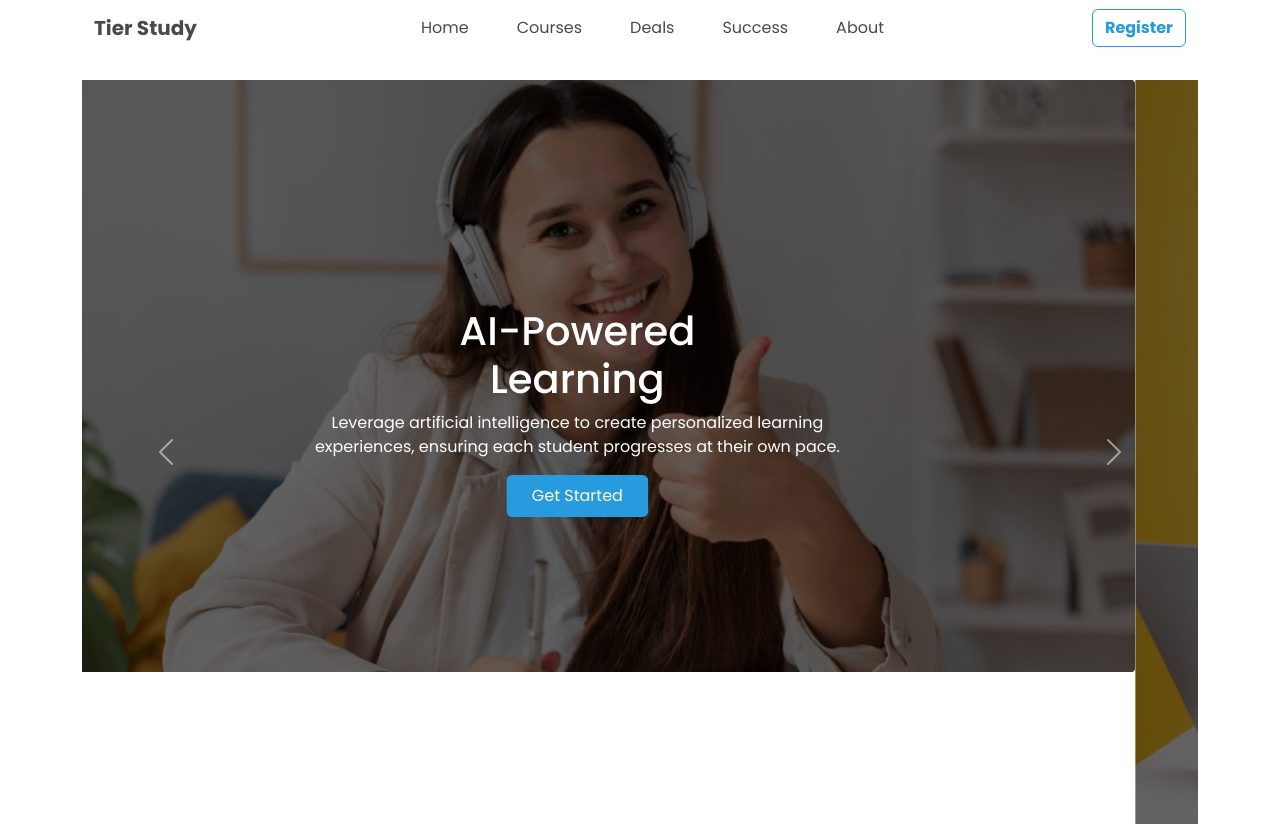
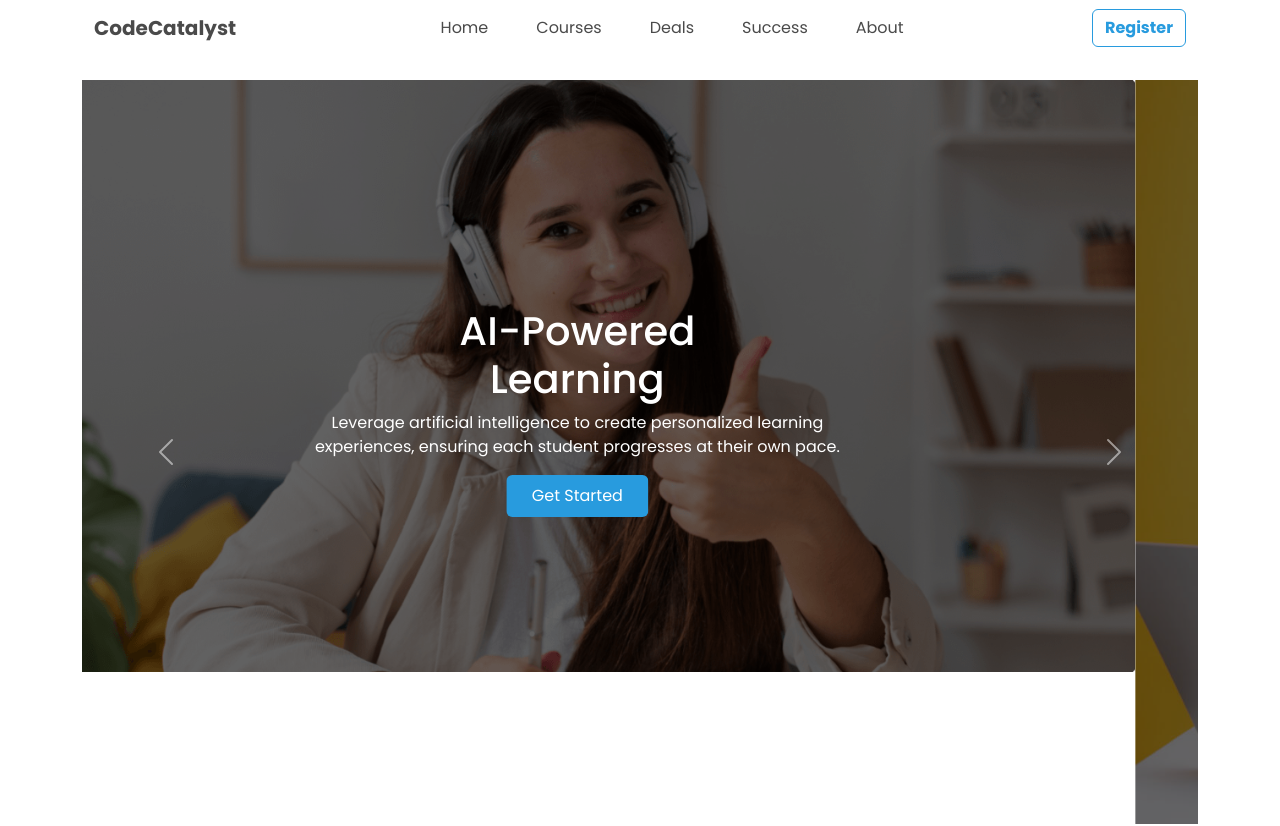
Before and after one commit to Vinay-vicky/Edu-Tech-Magicbus, a plain HTML site: page index.html in a window 1280 px wide. Shown: the top 826 px of the page. Drawn offline with nearby package versions, Linux system fonts and the light colour scheme.

Commit message:
I Done my task (26-03-2025)

```diff
--- a/index.html
+++ b/index.html
@@ -2,7 +2,7 @@
 <html lang="en">
 
 <head>
-  <title>Tier-Study</title>
+  <title>CodeCatalyst</title>
   <!-- Required meta tags -->
   <meta charset="utf-8">
   <meta name="viewport" content="width=device-width, initial-scale=1, shrink-to-fit=no">
@@ -28,7 +28,7 @@
     <section>
       <nav class="navbar navbar-expand-lg">
         <div class="container-fluid">
-          <a class="navbar-brand fw-bold text-gray" href="#">Tier Study</a>
+          <a class="navbar-brand fw-bold text-gray" href="#">CodeCatalyst</a>
           <button class="navbar-toggler" type="button" data-bs-toggle="collapse" data-bs-target="#navbarNav"
             aria-controls="navbarNav" aria-expanded="false" aria-label="Toggle navigation">
             <span class="navbar-toggler-icon"></span>
```
